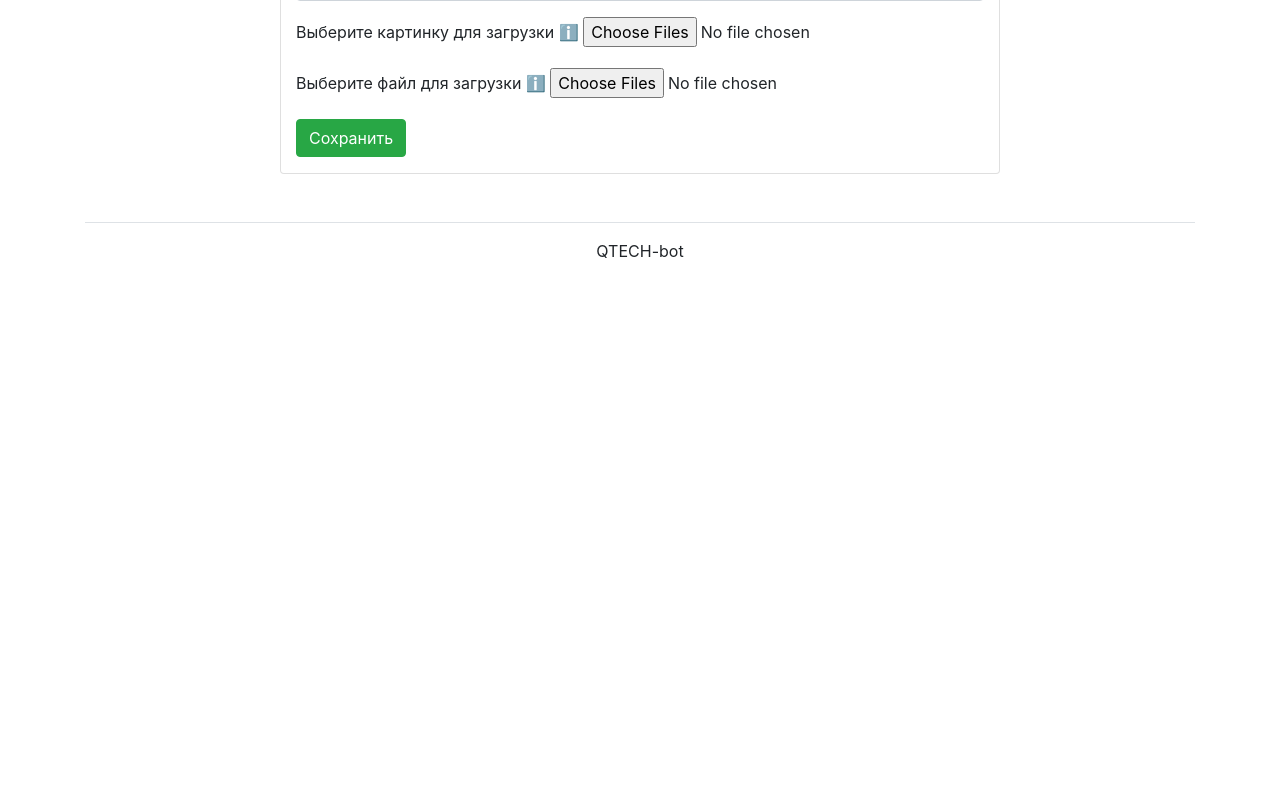
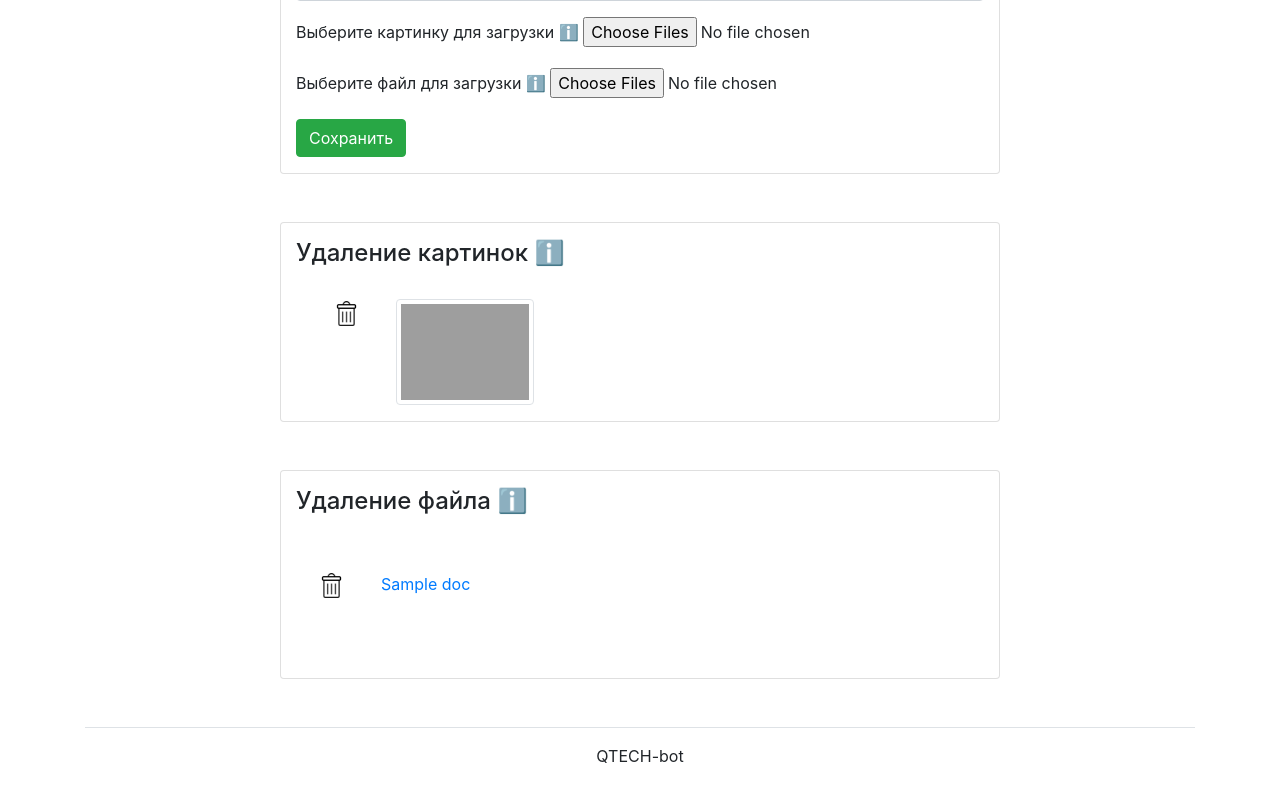
Before and after one commit to artemmikh/qtech_bot_1, a Python web app: template app/templates/form_patch.html in a window 1280 px wide. Shown: the part 673-1473 px from the top of the page. Before the commit the page ends 931 px from the top, so only its background shows below. Run offline with Jinja, Linux system fonts and the light colour scheme; the template is opened without the code that fills it: most values are stand-ins (such as "Sample title", 1, 10 or a date in 2020); some libraries are stand-ins or nearby versions; grey boxes are pictures that could not be loaded.

Commit message:
Templates minor changes

```diff
--- a/app/api/render.py
+++ b/app/api/render.py
@@ -56,7 +56,7 @@ async def post_button_form(
         request: Request,
         name: str = Form(...),
         is_moscow: bool = Form(...),
-        text: str = Form(None),
+        text: str = Form(''),
         is_department: bool = Form(...),
         is_active: bool = Form(...),
         file_pic: list[UploadFile] = None,
--- a/app/templates/form.html
+++ b/app/templates/form.html
@@ -26,7 +26,7 @@
     <div class="form-group">
       <label for="name">Название кнопки:</label>
       <input type="text" class="form-control col-sm-12 invalidInput" name="name" id="name" placeholder="Название кнопки"
-             value="{{name}}" required/>
+             value="{{context.name}}" required/>
     </div>
 
     <div class="form-group">
@@ -56,7 +56,7 @@
         <span class="info-icon" data-toggle="tooltip"
               title="Пользователь увидит этот текст, когда нажмет на кнопку">ℹ️</span>
       </label>
-      <textarea class="form-control" name="text" id="text" placeholder="">{{text}}</textarea>
+      <textarea class="form-control" name="text" id="text" placeholder="">{{context.text}}</textarea>
     </div>
 
     <div class="form-group">
--- a/app/templates/form_patch.html
+++ b/app/templates/form_patch.html
@@ -92,6 +92,52 @@
   </form>
 </div>
 
+{% if context.picture %}
+<div class="container my-5 d-flex justify-content-center">
+  <div class="form-horizontal card col-8">
+    <p>
+    <h4>Удаление картинок
+            <span class="info-icon" data-toggle="tooltip"
+              title="Удаление картинки">ℹ️</span>
+    </h4>
+    <br>
+      {% for pic in context.picture %}
+      <form action= "{{ url_for('del_button_picture', button_id=context.id, picture=pic.split('\\')[-1]) }}" method=post>
+        <button class="test" type="submit" value="Submit"><img src="/static/general/bin.png" style="width:25%"></button>
+        <img src={{pic}} alt="Picture" width=20% class="img-thumbnail">
+      </form>
+      {% endfor %}
+    </p>
+  </div>
+</div>
+{% endif %}
+
+{% if context.file %}
+  <div class="container my-5 d-flex justify-content-center">
+    <div class="form-horizontal card col-8">
+      <div class="form-group">
+        <p>
+          <h4>Удаление файла
+                  <span class="info-icon" data-toggle="tooltip" title="Удаление файла">ℹ️</span>
+          </h4>
+            <div class="row g-4 py-5 row-cols-1 row-cols-lg-3">
+            {% for doc in context.file %}
+            <form action= "{{ url_for('del_button_file', button_id=context.id, file=doc.split('\\')[-1]) }}" method=post>
+              <a href="{{doc}}" >
+                {{ doc.split('\\')[-1] }}
+              </a>
+              <button class="test" type="submit" value="Submit"><img src="/static/general/bin.png" style="width:25%"></button>
+            </form>
+            {% endfor %}
+          </div>
+          </p>
+      </div>
+    </div>
+    {% endif %}
+  </div>
+
+
+
 <script src="/static/ckeditor/build/ckeditor.js"></script>
 
 <script>
```
Also changed, not shown: alembic/versions/1eb84acd5775_add_user_model.py (deleted, +0 -38 lines), alembic/versions/9857f5edb387_first_migration.py (deleted, +0 -42 lines).
